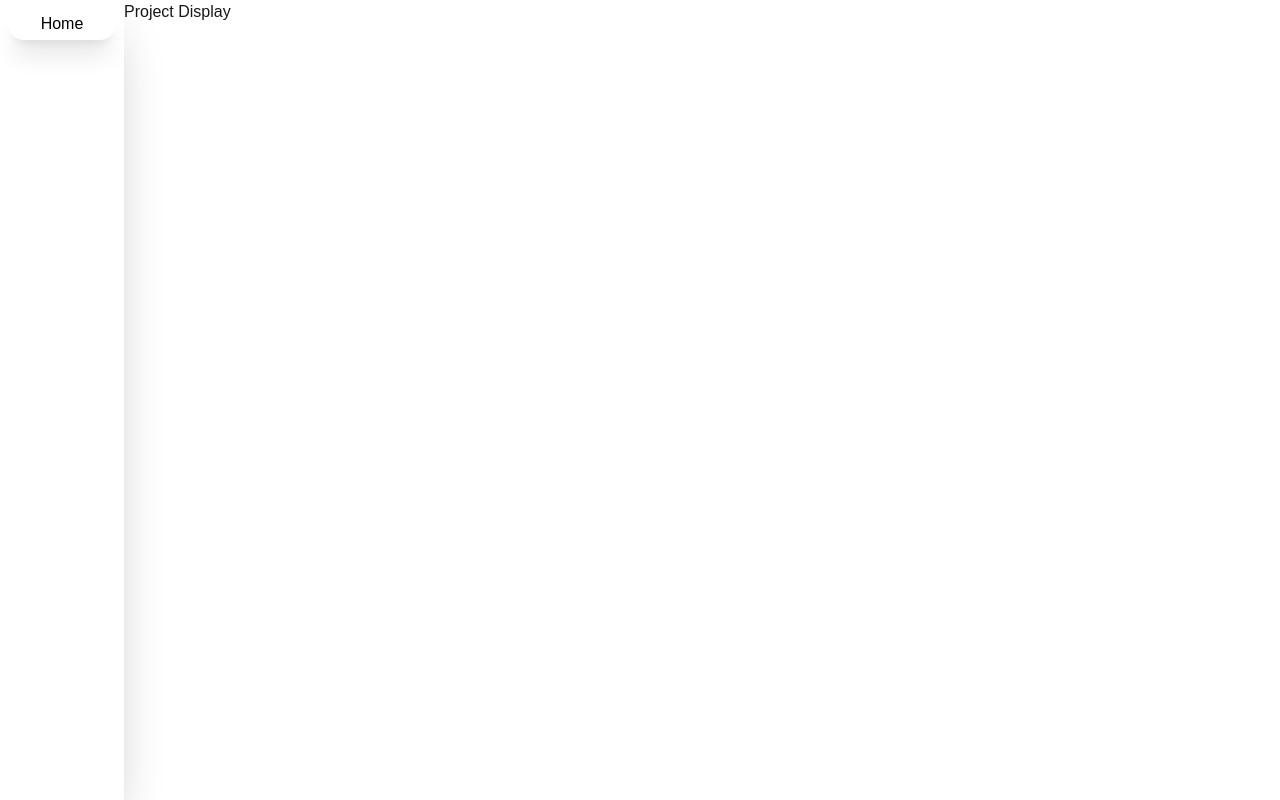
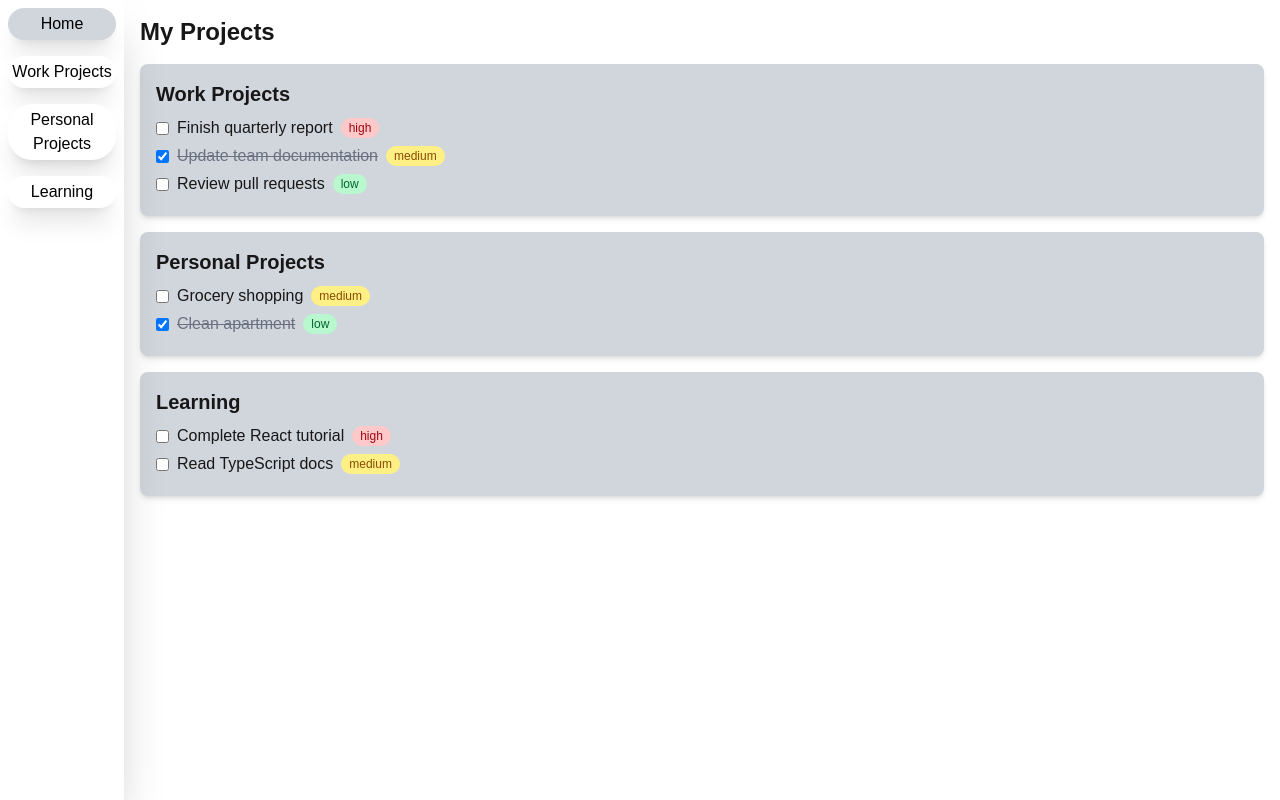
Before and after one commit to YHWHinme/projectTracking, a Next.js app in the folder frontend/: page / in a window 1280 px wide. Built offline with nearby package versions, Linux system fonts and the light colour scheme.

Commit message:
Added project task ui
Added project task ui

```diff
--- a/frontend/app/components/projectDisplay.tsx
+++ b/frontend/app/components/projectDisplay.tsx
@@ -1,9 +1,47 @@
-function ProjectDisplay(){
-	return (
-	<div>
-			Project Display
-		</div>
-	)
-}
+import React from "react";
+import { Project, Task } from "@/app/lib/types";
+import { mockProjects } from "@/app/lib/mockData";
 
-export default ProjectDisplay
+const ProjectDisplay: React.FC = () => {
+  return (
+    <div className="p-4">
+      <h1 className="text-2xl font-bold mb-4">My Projects</h1>
+      {mockProjects.map((project: Project) => (
+        <div
+          key={project.name}
+          className="bg-gray-300 shadow-md rounded-lg p-4 mb-4"
+        >
+          <h2 className="text-xl font-semibold mb-2">{project.name}</h2>
+          <ul>
+            {project.tasks.map((task: Task, index: number) => (
+              <li key={index} className="flex items-center mb-1">
+                <input
+                  type="checkbox"
+                  checked={task.completed}
+                  readOnly
+                  className="mr-2"
+                />
+                <span
+                  className={`${task.completed ? "line-through text-gray-500" : ""}`}
+                >
+                  {task.title}
+                </span>
+                <span
+                  className={`ml-2 px-2 py-0.5 rounded-full text-xs
+                    ${task.priority === "high" ? "bg-red-200 text-red-800" : ""}
+                    ${task.priority === "medium" ? "bg-yellow-200 text-yellow-800" : ""}
+                    ${task.priority === "low" ? "bg-green-200 text-green-800" : ""}
+                  `}
+                >
+                  {task.priority}
+                </span>
+              </li>
+            ))}
+          </ul>
+        </div>
+      ))}
+    </div>
+  );
+};
+
+export default ProjectDisplay;
--- a/frontend/app/components/sidebar.tsx
+++ b/frontend/app/components/sidebar.tsx
@@ -1,5 +1,11 @@
+"use client";
 import Link from "next/link";
+import { usePathname } from "next/navigation";
+import { mockProjects } from "@/app/lib/mockData";
+
 function Sidebar() {
+  const pathname = usePathname();
+
   return (
     <div
       className="fixed top-0 left-0 h-screen w-31 m-0
@@ -8,22 +14,42 @@ function Sidebar() {
 			bg-white
 			"
     >
-      <NavButton name={"Home"} link={"/"} />
+      <NavButton name={"Home"} link={"/"} isActive={pathname === "/"} />
+      {mockProjects.map((project) => (
+        <NavButton
+          key={project.name}
+          name={project.name}
+          link={`/projects/${project.name.toLowerCase().replace(/ /g, "-")}`}
+          isActive={
+            pathname ===
+            `/projects/${project.name.toLowerCase().replace(/ /g, "-")}`
+          }
+        />
+      ))}
     </div>
   );
 }
 
-function NavButton({ name, link }: { name: string; link: string }) {
+function NavButton({
+  name,
+  link,
+  isActive,
+}: {
+  name: string;
+  link: string;
+  isActive: boolean;
+}) {
   return (
     <Link href={link}>
       <div
-        className="rounded-3xl shadow-xl
+        className={`rounded-3xl shadow-xl
 			flex justify-center
-			bg-white text-black
-			hover:bg-gray-500 group:cursor-pointer
+			text-black
+			hover:bg-gray-500 cursor-pointer
 			p-1 mx-2 my-2
 			transition-all ease-linear duration-300
-			"
+			${isActive ? "bg-gray-300" : "bg-white"}
+			`}
       >
         {name}
       </div>
--- /dev/null
+++ b/frontend/app/lib/types.ts
@@ -0,0 +1,10 @@
+export interface Task {
+  title: string;
+  completed: boolean;
+  priority: 'high' | 'medium' | 'low';
+}
+
+export interface Project {
+  name: string;
+  tasks: Task[];
+}
--- /dev/null
+++ b/frontend/app/projects/[projectName]/page.tsx
@@ -0,0 +1,53 @@
+import React from 'react';
+import { mockProjects } from '@/app/lib/mockData';
+import { Project, Task } from '@/app/lib/types';
+
+interface ProjectPageProps {
+  params: { projectName: string };
+}
+
+const ProjectPage: React.FC<ProjectPageProps> = ({ params }) => {
+  const projectName = params.projectName.replace(/-/g, ' ');
+  const project = mockProjects.find(
+    (p) => p.name.toLowerCase() === projectName.toLowerCase()
+  );
+
+  if (!project) {
+    return <div className="p-4">Project not found.</div>;
+  }
+
+  return (
+    <div className="p-4">
+      <h1 className="text-2xl font-bold mb-4">{project.name}</h1>
+      <div className="bg-gray-300 shadow-md rounded-lg p-4 mb-4">
+        <h2 className="text-xl font-semibold mb-2">Tasks</h2>
+        <ul>
+          {project.tasks.map((task: Task, index: number) => (
+            <li key={index} className="flex items-center mb-1">
+              <input
+                type="checkbox"
+                checked={task.completed}
+                readOnly
+                className="mr-2"
+              />
+              <span className={`${task.completed ? 'line-through text-gray-500' : ''}`}>
+                {task.title}
+              </span>
+              <span
+                className={`ml-2 px-2 py-0.5 rounded-full text-xs
+                  ${task.priority === 'high' ? 'bg-red-200 text-red-800' : ''}
+                  ${task.priority === 'medium' ? 'bg-yellow-200 text-yellow-800' : ''}
+                  ${task.priority === 'low' ? 'bg-green-200 text-green-800' : ''}
+                `}
+              >
+                {task.priority}
+              </span>
+            </li>
+          ))}
+        </ul>
+      </div>
+    </div>
+  );
+};
+
+export default ProjectPage;
--- /dev/null
+++ b/frontend/pnpm-workspace.yaml
@@ -0,0 +1,4 @@
+ignoredBuiltDependencies:
+  - '@tailwindcss/oxide'
+  - sharp
+  - unrs-resolver
```
